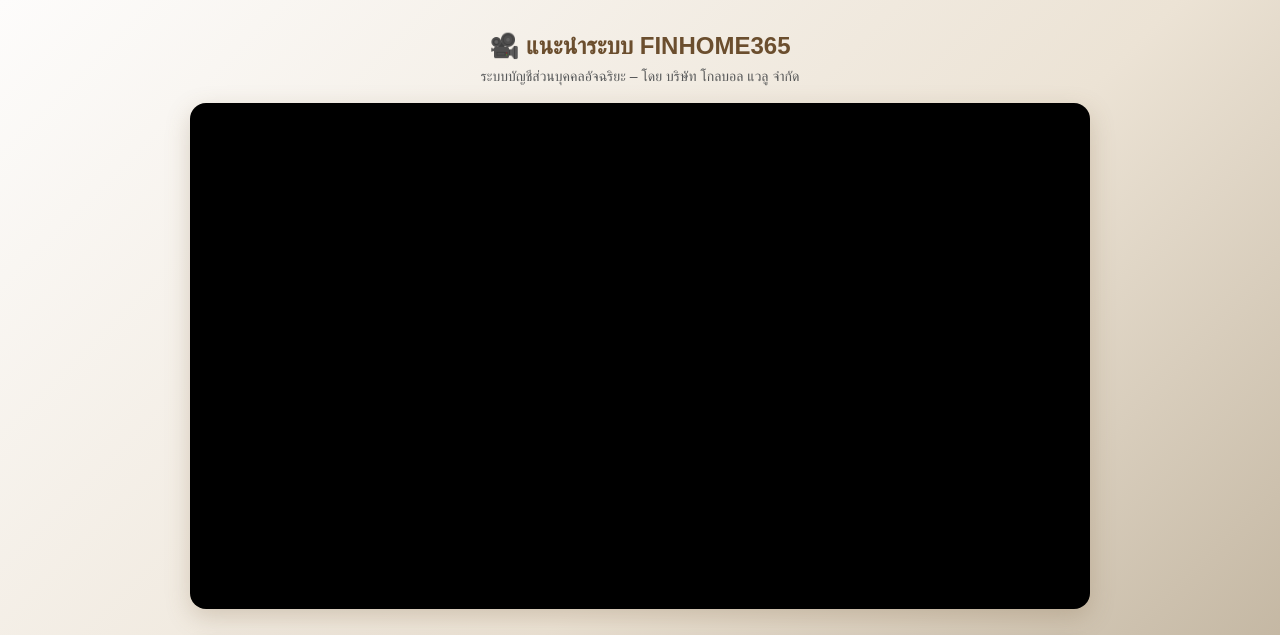
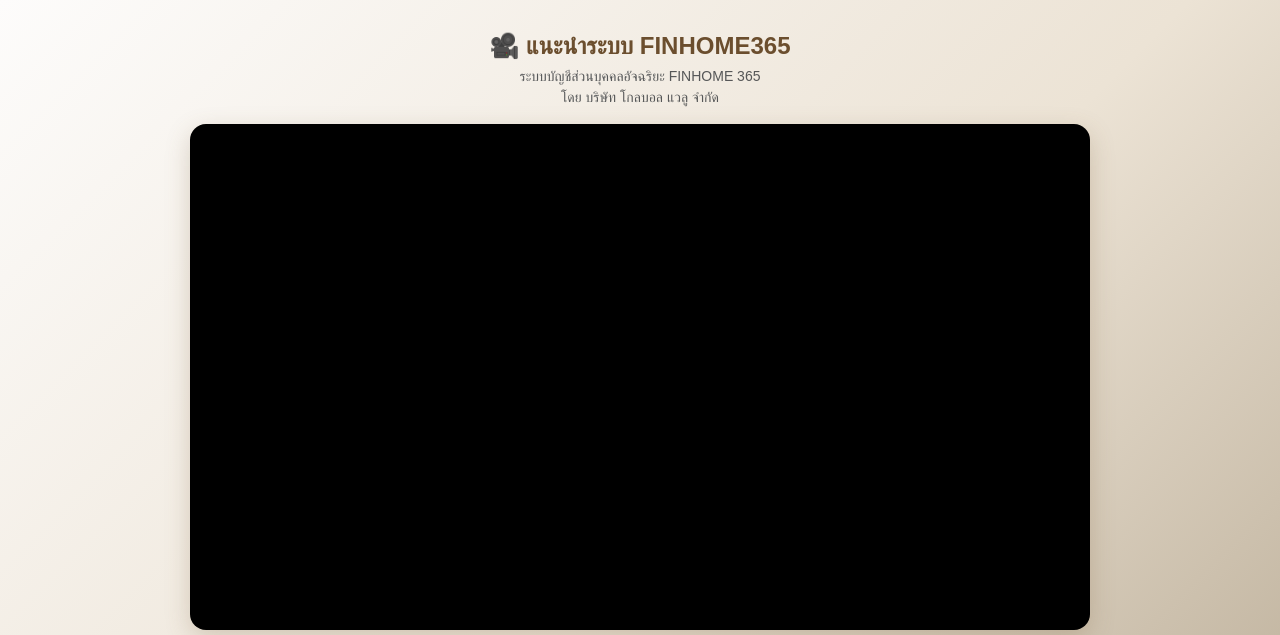
Before and after one commit to SNoppasit/finhomeacademy, a plain HTML site: page index.html in a window 1280 px wide. Shown: the top 635 px of the page. Drawn offline with nearby package versions, Linux system fonts and the light colour scheme; a web font is replaced by a local one.

Commit message:
Add files via upload

```diff
--- a/index.html
+++ b/index.html
@@ -3,7 +3,7 @@
 <head>
   <meta charset="UTF-8">
   <meta name="viewport" content="width=device-width, initial-scale=1">
-  <title>FINHOME365 – แนะนำระบบ</title>
+  <title>FINHOME365 – VDO</title>
   <link rel="icon" href="https://www.globalvalueth.com/GIPIC/flogo192.png" type="image/png">
   <link href="https://cdn.jsdelivr.net/npm/bootstrap@5.3.0/dist/css/bootstrap.min.css" rel="stylesheet">
   <link href="https://cdn.jsdelivr.net/npm/bootstrap-icons@1.11.3/font/bootstrap-icons.css" rel="stylesheet">
@@ -91,7 +91,7 @@
 <body>
   <div class="row text-center">
     <h4 class="title" id="video-title">🎥 แนะนำระบบ FINHOME365</h4>
-    <p class="text-muted small">ระบบบัญชีส่วนบุคคลอัจฉริยะ – โดย บริษัท โกลบอล แวลู จำกัด</p>
+    <p class="text-muted small">ระบบบัญชีส่วนบุคคลอัจฉริยะ FINHOME 365<br>โดย บริษัท โกลบอล แวลู จำกัด</p>
   </div>
 
   <div class="video-container" id="video-box">
```
